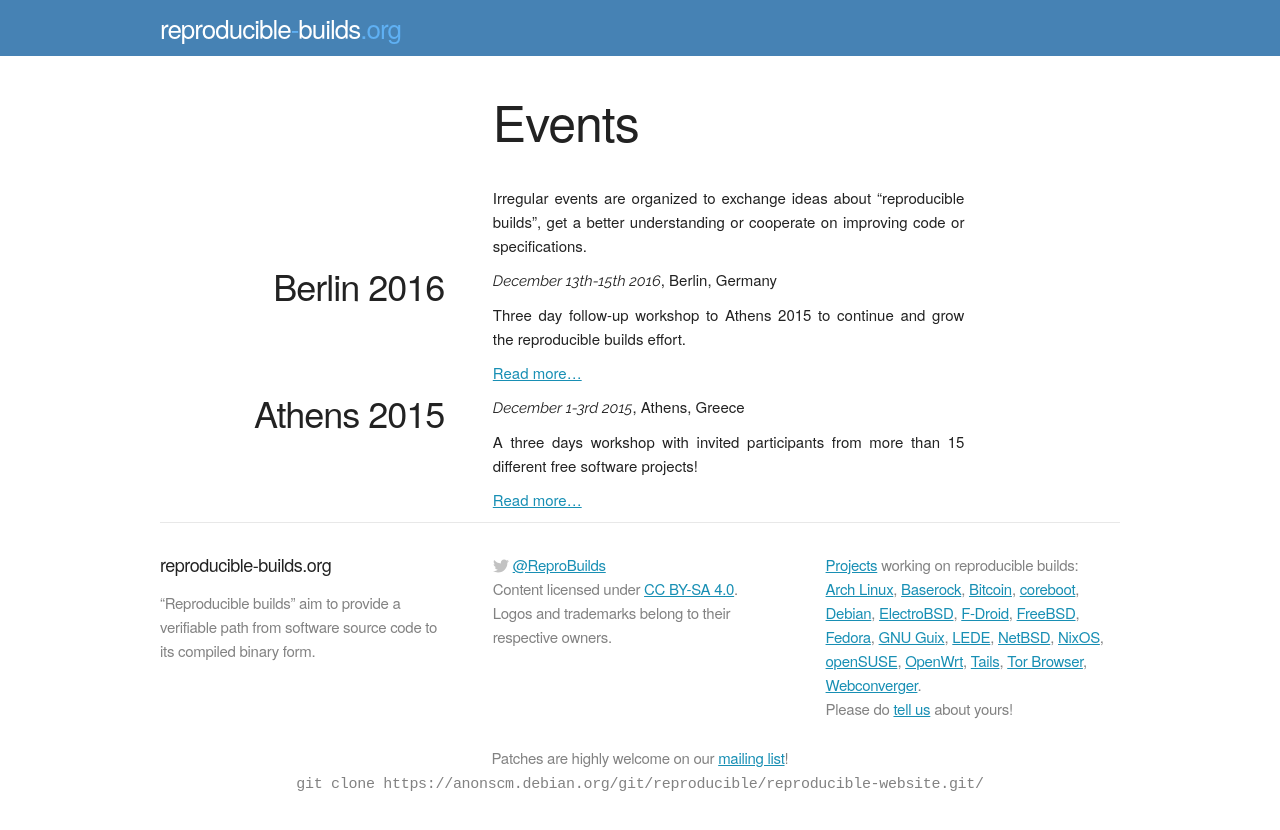
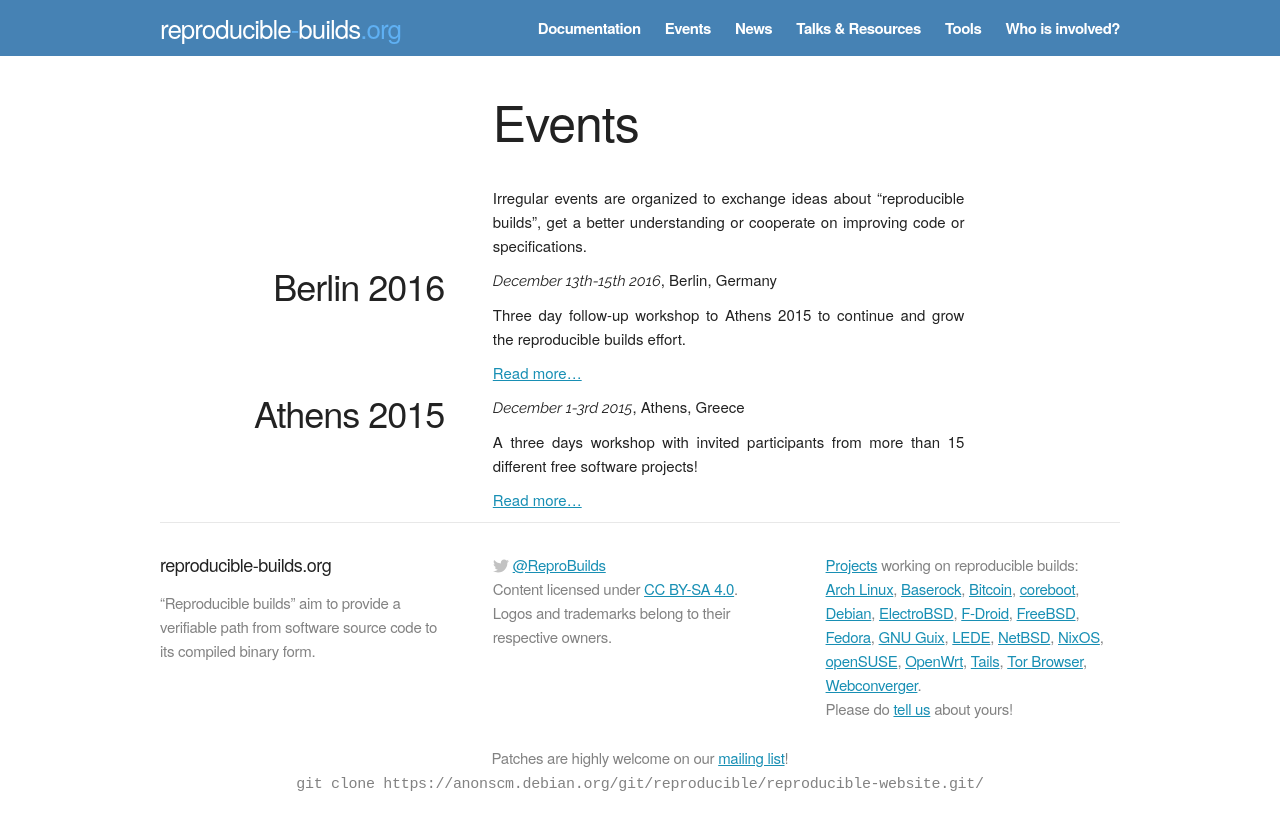
Before and after one commit to prototypefund/reproducible-website, a Jekyll site: the page built from events.html, in a window 1280 px wide. Shown: the top 830 px of the page. Built offline with Jekyll 4.4.1, drawn with Linux system fonts in a browser that asks for light colours; some web fonts are replaced.

Commit message:
Revert "try to force ordering"
This reverts commit 467187b3bcc9e68afb35f1b6a6b00a1258c1880a.

```diff
--- a/_includes/header.html
+++ b/_includes/header.html
@@ -16,7 +16,7 @@
           </svg>
         </a>
         <div class="trigger">
-          {% for page in documentation resources tools events who news %}
+          {% for page in site.pages %}
             {% if page.title %}<a class="page-link" href="{{ page.url | prepend: site.baseurl }}">{{ page.title }}</a>{% endif %}
           {% endfor %}
         </div>
```
